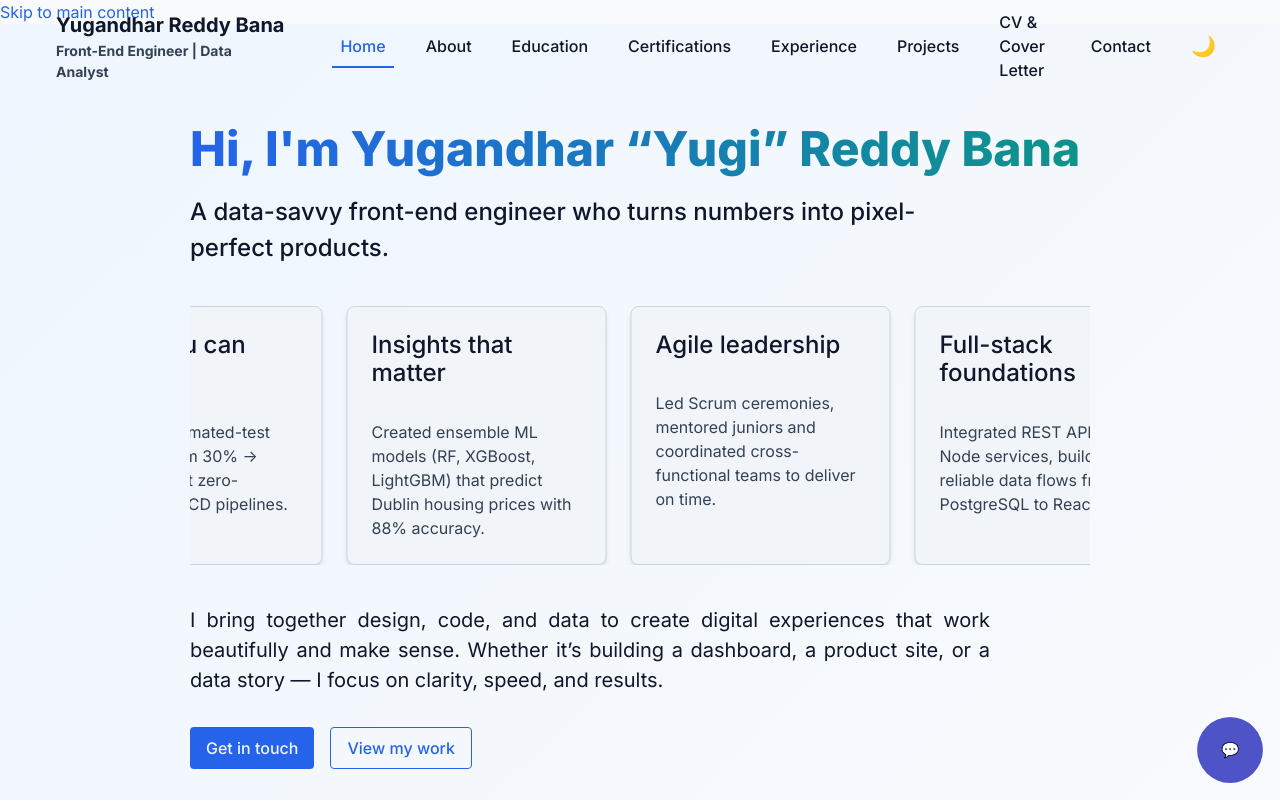
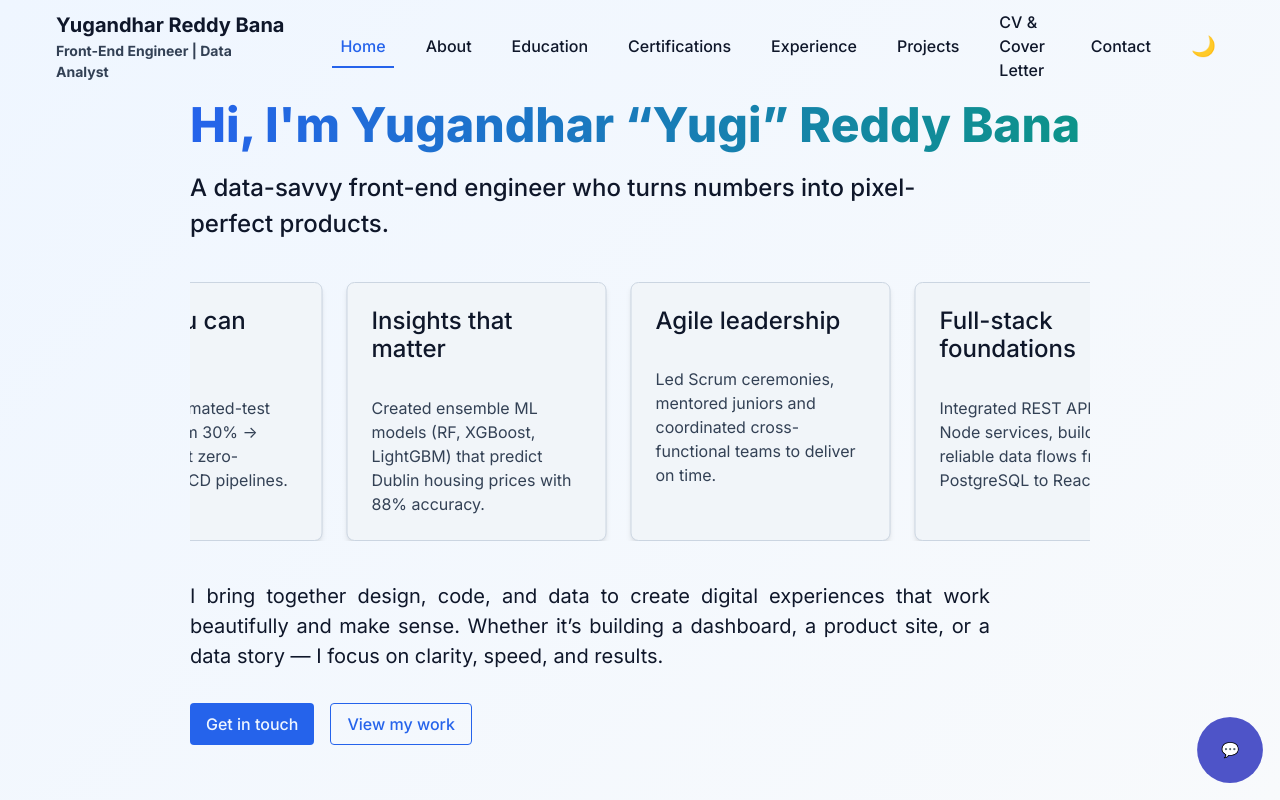
Before and after one commit to iTzMeYuGiBoo/Portfolio, a React (Create React App) app: page / in a window 1280 px wide. Shown: the top 800 px of the page. Built offline with nearby package versions, Linux system fonts and the light colour scheme.

Commit message:
refactor: Remove skip-to-main content link
✓ Removed <a> element from public/index.html
✓ Removed all .skip-to-main CSS styling from App.css
✓ Cleaned up related CSS rules and comments

```diff
--- a/public/index.html
+++ b/public/index.html
@@ -28,7 +28,6 @@
     </script>
   </head>
   <body>
-    <a href="#main" class="skip-to-main">Skip to main content</a>
     <noscript>You need to enable JavaScript to run this app.</noscript>
     <div id="root"></div>
   </body>
--- a/src/App.css
+++ b/src/App.css
@@ -5,35 +5,6 @@
   text-align: center;
   box-sizing: border-box;
   width: 100%;
-}
-
-/* Skip to Main Content Link */
-.skip-to-main {
-  position: absolute;
-  top: -40px;
-  left: 16px;
-  background: var(--primary-600, #2563eb);
-  color: white;
-  padding: 12px 24px;
-  text-decoration: none;
-  z-index: 1000;
-  border-radius: 6px;
-  font-weight: 600;
-  font-size: 14px;
-  transition: top 200ms ease-out, box-shadow 200ms ease-out;
-  box-shadow: var(--shadow-lg);
-  line-height: 1.4;
-}
-
-.skip-to-main:focus {
-  top: 16px;
-  box-shadow: 0 0 0 4px rgba(37, 99, 235, 0.2);
-  outline: none;
-}
-
-.skip-to-main:focus:hover {
-  background: var(--primary-700, #1d4ed8);
-}
 }
 
 /* Global Focus Styles - Ensure all interactive elements have visible focus */
```
Also changed, not shown: 8 other files (tests, documents, lock files or other folders).
